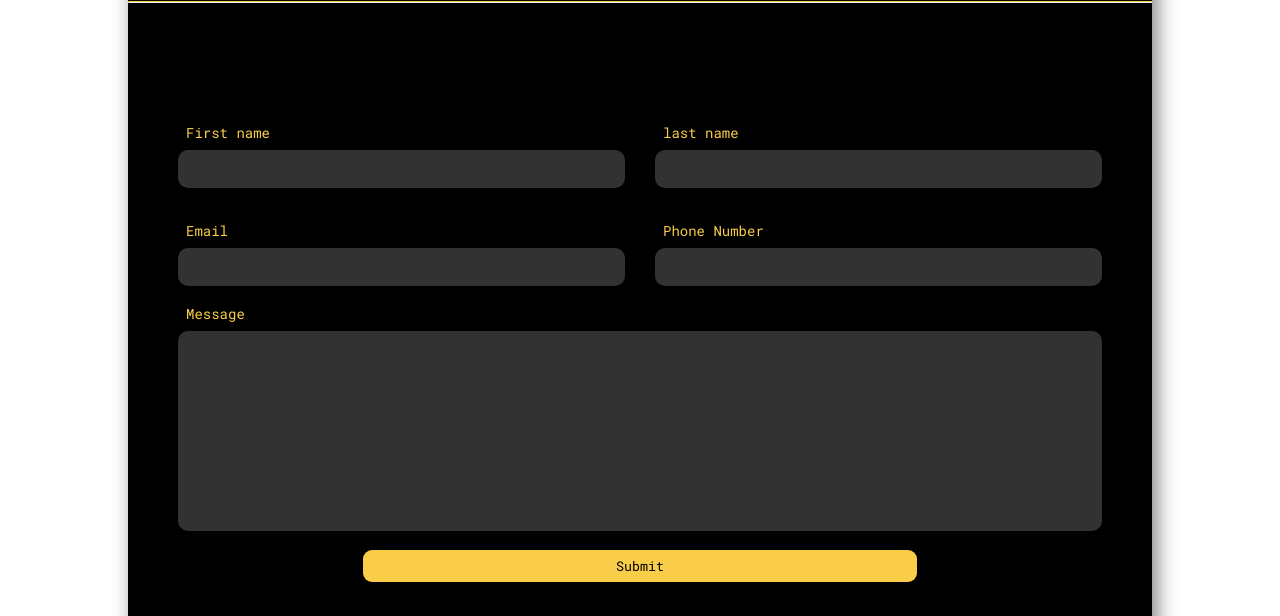
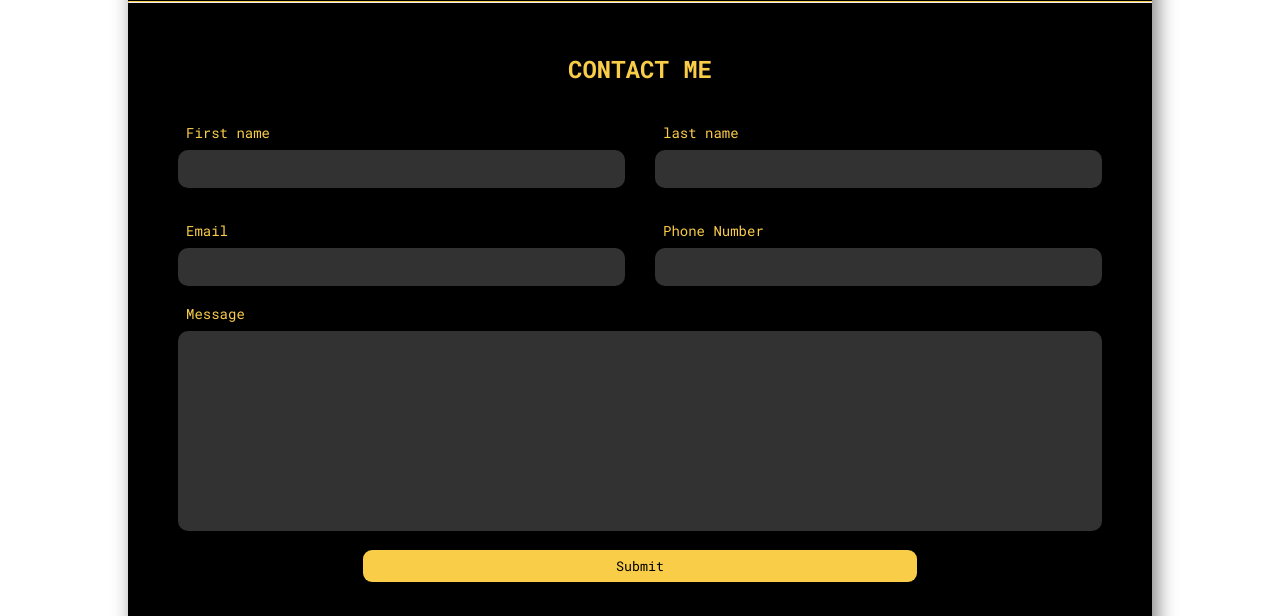
Before and after one commit to Agbo-Frank/zuri-task2-be1, a Node server app: page / in a window 1280 px wide. Shown: the part 943-1559 px from the top of the page. Run offline with Node 20, Linux system fonts and the light colour scheme.

Commit message:
Update index.css

```diff
--- a/zuri-task2-BE1/public/index.css
+++ b/zuri-task2-BE1/public/index.css
@@ -157,6 +157,7 @@
         }
          form h2{
             text-align: center;
+            color: var(--main-color);
          }
         .input-group{
             display: flex;
```
